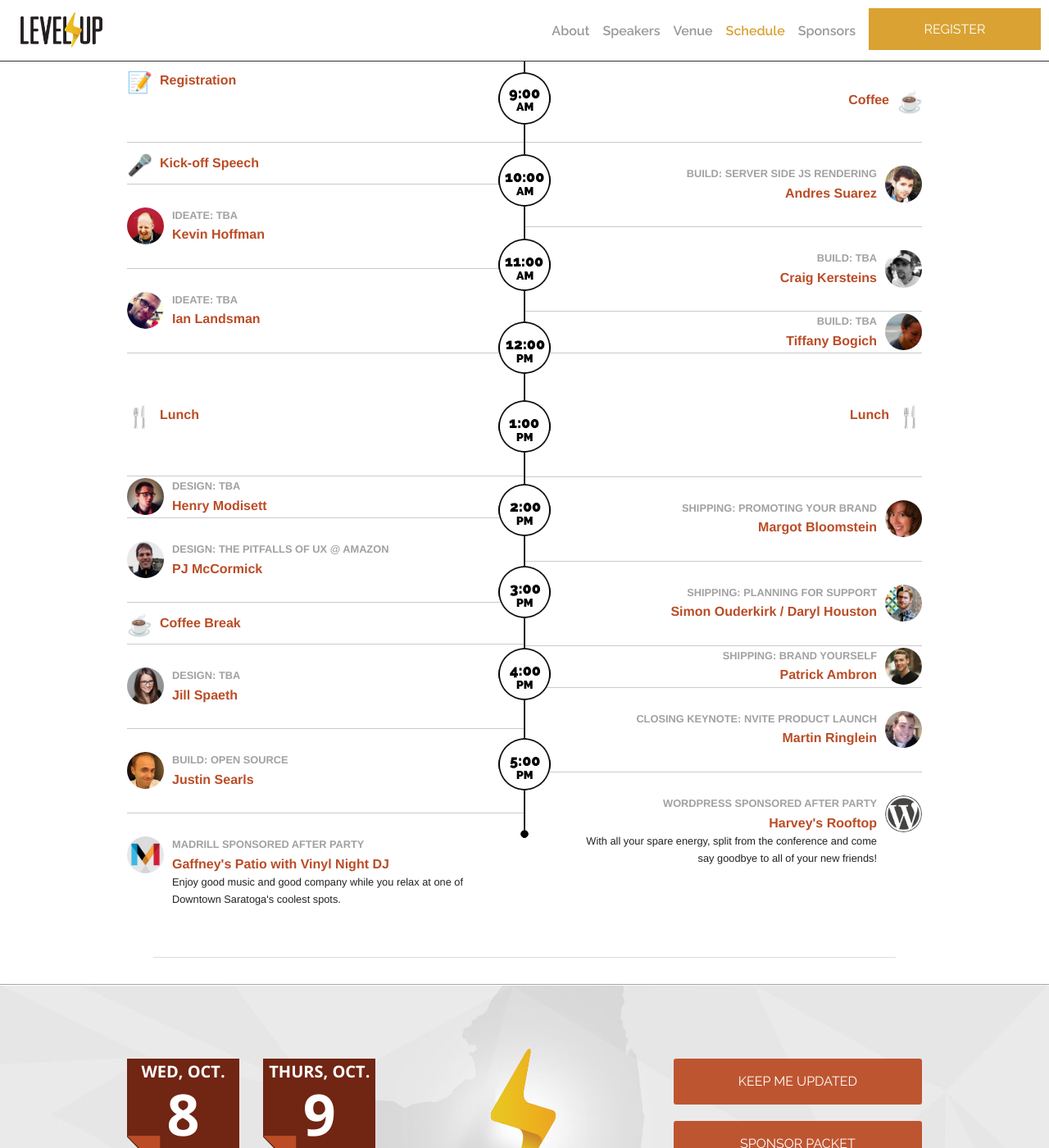
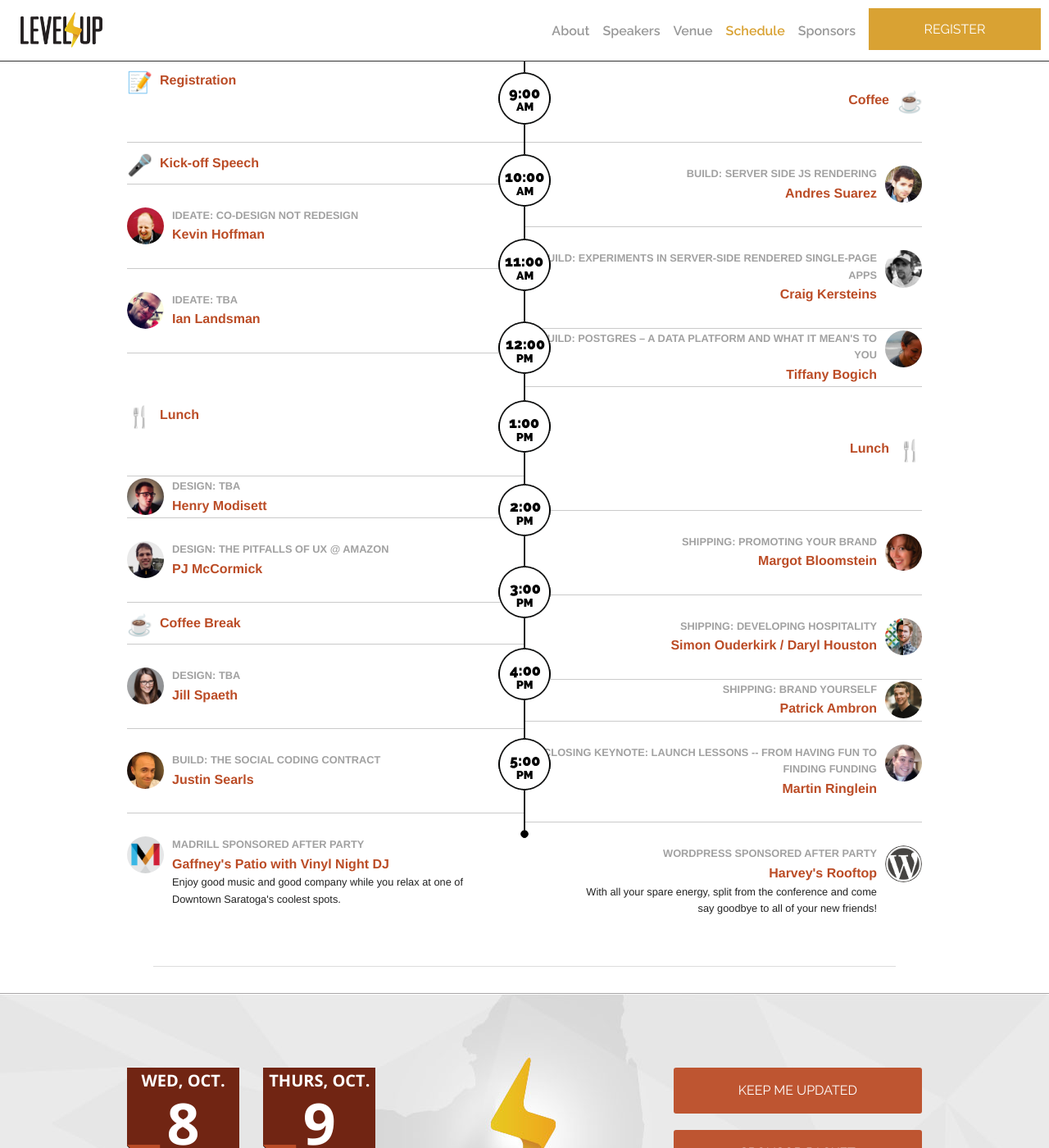
Before and after one commit to madglory/level-up, a Jekyll site: the page built from index.html, in a window 1280 px wide and 1400 px high, scrolled down 5704 px. Shown: the whole window at 82% size. Built offline with Jekyll 4.4.1, drawn with Linux system fonts in a browser that asks for light colours; emoji names are drawn with the system emoji font; comment, search, counter and statistics services are not loaded.

Commit message:
Updates some talk titles

```diff
--- a/_data/schedule.yaml
+++ b/_data/schedule.yaml
@@ -11,7 +11,7 @@
     description:
     image: http://cdn.jsdelivr.net/emojione/assets/png/1F3A4.png
   - title: Kevin Hoffman
-    section: "Ideate: TBA"
+    section: "Ideate: Co-Design Not Redesign"
     time: 10am
     length: 60
     description:
@@ -53,7 +53,7 @@
     description:
     image: /img/jill-spaeth.jpg
   - title: Justin Searls
-    section: "Build: Open Source"
+    section: "Build: The Social Coding Contract"
     time: 430pm
     length: 60
     description:
@@ -78,13 +78,13 @@
     description:
     image: /img/andres-suarez.jpg
   - title: Craig Kersteins
-    section: "Build: TBA"
+    section: "Build: Experiments in server-side rendered single-page apps"
     time: 1030am
     length: 60
     description:
     image: /img/craig-kersteins.jpg
   - title: Tiffany Bogich
-    section: "Build: TBA"
+    section: "Build: Postgres – a data platform and what it mean's to you"
     time: 1130am
     length: 30
     description:
@@ -102,7 +102,7 @@
     description:
     image: /img/margot-bloomstein.jpg
   - title: Simon Ouderkirk / Daryl Houston
-    section: "Shipping: Planning for support"
+    section: "Shipping: Developing Hospitality"
     time: 230pm
     length: 60
     description:
@@ -114,7 +114,7 @@
     description:
     image: /img/patrick-ambron.jpg
   - title: Martin Ringlein
-    section: "Closing Keynote: nvite product launch"
+    section: "Closing Keynote: Launch Lessons -- From having fun to finding funding"
     time: 4pm
     length: 60
     description:
```
